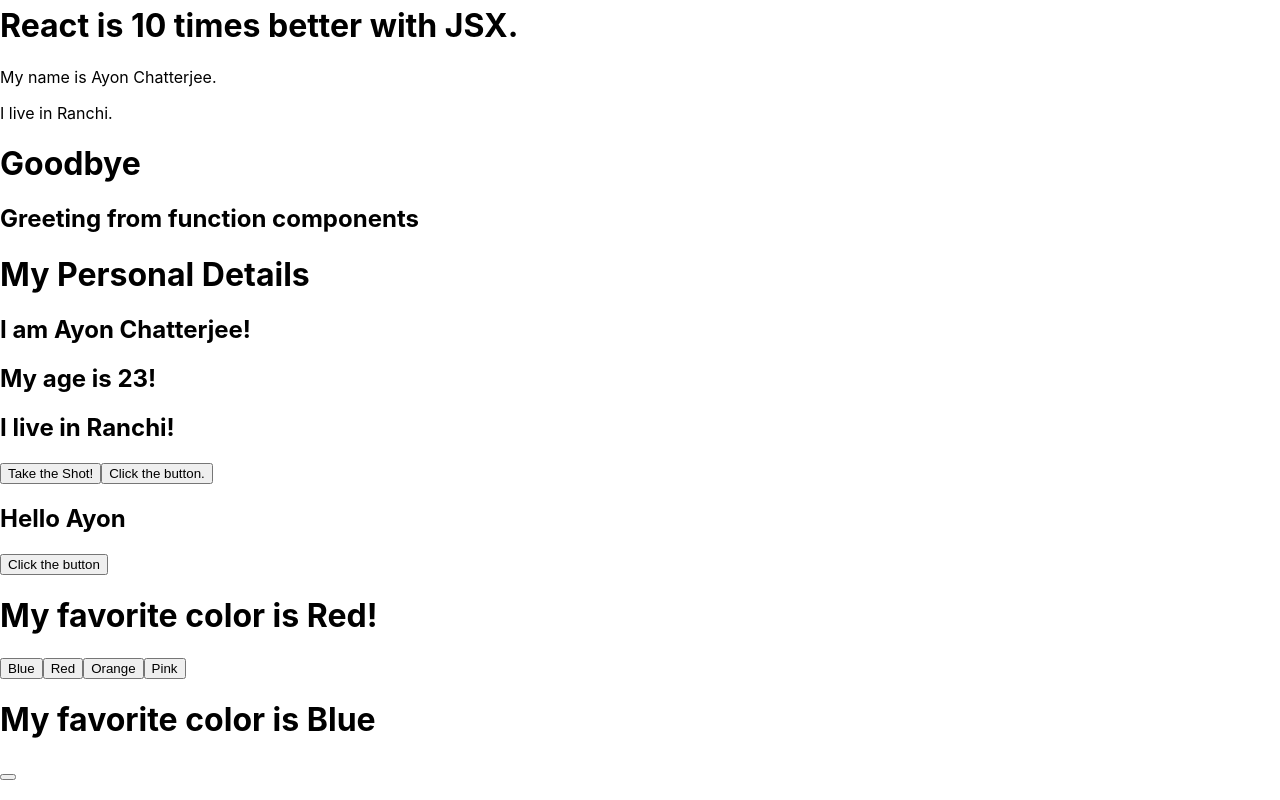
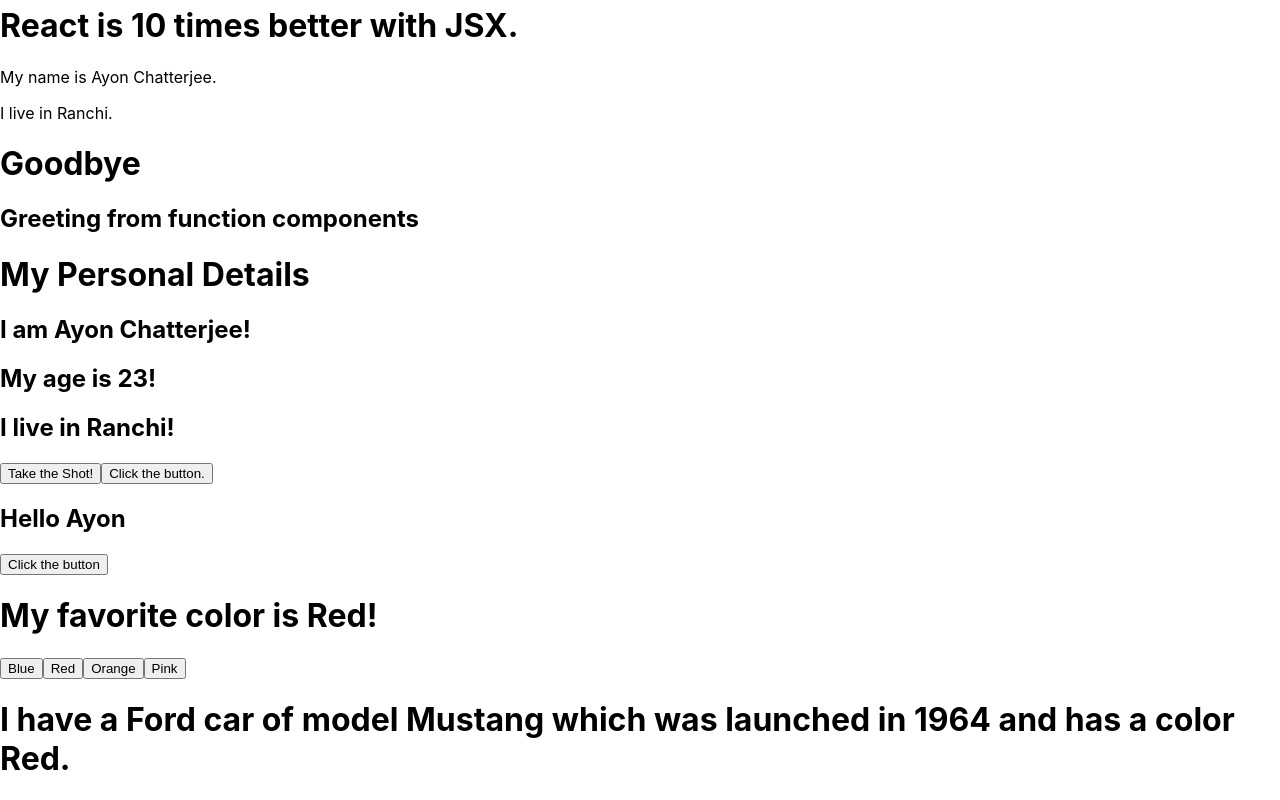
Before and after one commit to AyonChatterjee/JavaScript-and-React-Tutorials, a React (Create React App) app in the folder React Tutorials/my_react_tutorials/: page / in a window 1280 px wide. Shown: the part 418-1218 px from the top of the page. Built offline with nearby package versions, Linux system fonts and the light colour scheme.

Commit message:
Using one state and including object.

```diff
--- a/React Tutorials/my_react_tutorials/src/useState.jsx
+++ b/React Tutorials/my_react_tutorials/src/useState.jsx
@@ -7,20 +7,17 @@
 import { useState } from "react";
 import React from "react";
 
-function FavoriteColor1() {
 
-    const [color , setColor] = useState("Blue") ;
+function Car() {
+    const [car , setCar] = useState({
+        brand:"Ford" ,
+        model:"Mustang" ,
+        year:"1964" ,
+        color:"Red"
+    });
 
-    return (
-    <>
-    <h1>My favorite color is {color}</h1>
 
-    <button
-    type = "button"
-    onClick={() => setColor("blue")} />
-
-    </>
-    )
+   return(<h1>I have a {car.brand} car of model {car.model} which was launched in {car.year} and has a color {car.color}.</h1>)
 }
 
-export default FavoriteColor1;
+export default Car;
```
